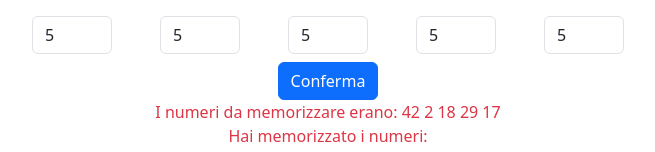
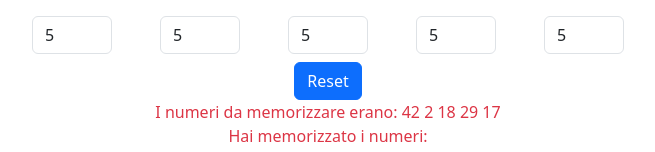
Before and after one commit to Aj-Herrera-99/js-simon, a plain HTML site: page index.html in a window 1280 px wide. Both pictures are taken after typing "5", "5", "5", "5", "5" into the empty fields and a click on the button "Conferma". Shown: the part 348-500 px from the top of the page, without its empty margins (312-967 px from the left). Drawn offline with nearby package versions, Linux system fonts and the light colour scheme.

Commit message:
added resetBtn which has been click it will reload page

```diff
--- a/index.html
+++ b/index.html
@@ -34,6 +34,7 @@
         <input type="number" class="form-control" min="1" max="50" required>
       </div>
       <button class="btn btn-primary mt-2 d-block mx-auto" type="submit">Conferma</button>
+      <button class="d-none reset btn btn-primary mt-2 d-block mx-auto" type="reset">Reset</button>
       <p class="text-danger text-center" id="message"></p>
     </form>
   </div>
--- a/js/script.js
+++ b/js/script.js
@@ -13,6 +13,10 @@ const timer = document.getElementById("countdown");
 const numbersList = document.getElementById("numbers-list");
 const form = document.getElementById("answers-form");
 const memorized = form.querySelectorAll("input");
+const confirmBtn = document.querySelector(".btn");
+console.log(confirmBtn);
+const resetBtn = document.querySelector(".btn.reset");
+console.log(resetBtn);
 const message = document.getElementById("message");
 // other variables
 const count = 5;
@@ -44,6 +48,7 @@ const clock = setInterval(() => {
 }, 1000);
 // event listeners
 form.addEventListener("submit", handleMemorized);
+form.addEventListener("reset", () => {location.reload()});
 // event handlers
 function handleMemorized(e){
     e.preventDefault();
@@ -63,4 +68,6 @@ function handleMemorized(e){
     message.innerHTML += `I numeri da memorizzare erano: ${randomNumbers}<br>
     Hai memorizzato i numeri: ${output}<br>
     Totale memorizzati: ${count}`;
+    confirmBtn.classList.toggle("d-none");
+    resetBtn.classList.toggle("d-none");
 }
```
